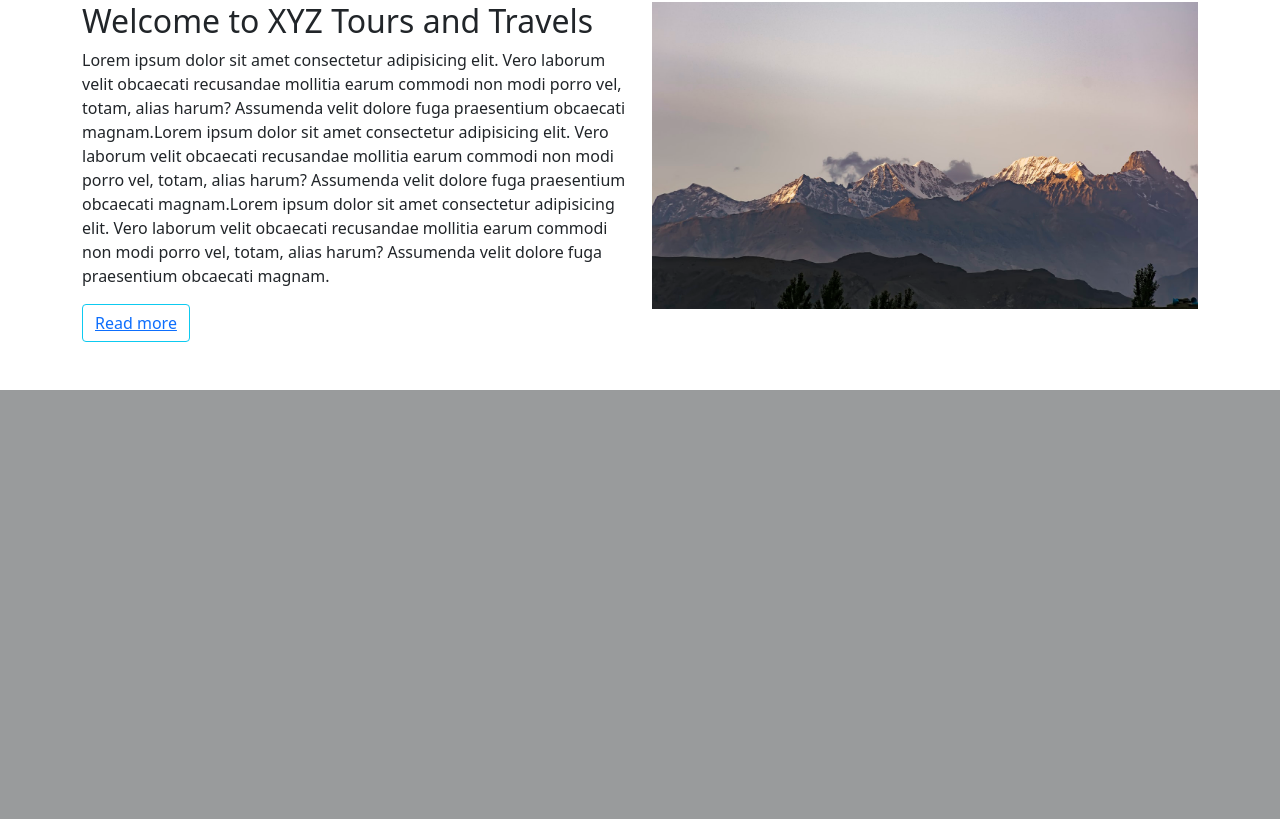
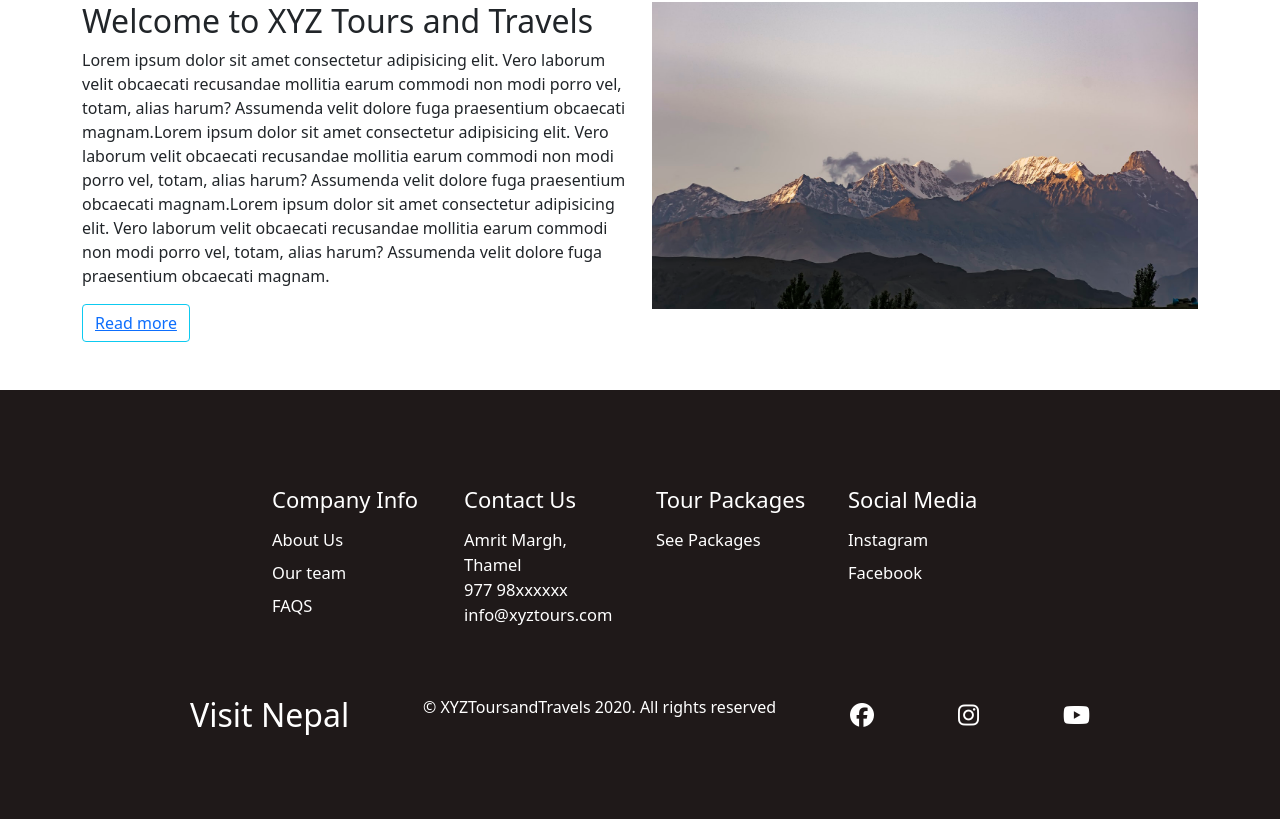
Before and after one commit to HomBahadurChhetri/TourAndTravelWebApp, a Django app: page / in a window 1280 px wide. Shown: the part 993-1812 px from the top of the page. Before the commit the page ends 1383 px from the top, so only its background shows below. Run offline with Django 3.2, Linux system fonts and the light colour scheme; some libraries are stand-ins or nearby versions.

Commit message:
created footer section, updated footer css and added link to social media icons

```diff
--- a/tourwebapp/main/static/home/css/style.css
+++ b/tourwebapp/main/static/home/css/style.css
@@ -29,3 +29,131 @@
     min-width:100%;
     max-height: 320px;
 }
+
+/* This is the footer css */
+
+ /* Footer CSS */
+ .footer__container {
+    background-color: rgb(31, 25, 25);
+    padding: 5rem 0;
+    display: flex;
+    flex-direction: column;
+    justify-content: center;
+    align-items: center;
+  }
+
+  #footer__logo {
+    color: #fff;
+    display: flex;
+    align-items: center;
+    cursor: pointer;
+    text-decoration: none;
+    font-size: 2rem;
+  }
+
+  .footer__links {
+    width: 100%;
+    max-width: 1000px;
+    display: flex;
+    justify-content: center;
+  }
+
+  .footer__link--wrapper {
+    display: flex;
+  }
+
+  .footer__link--items {
+    display: flex;
+    flex-direction: column;
+    align-items: flex-start;
+    margin: 16px;
+    text-align: left;
+    width: 160px;
+    box-sizing: border-box;
+  }
+
+  .footer__link--items h2 {
+    margin-bottom: 16px;
+    font-size: 22px;
+    color: #fff;
+  }
+
+  .footer__link--items a {
+    color: #fff;
+    text-decoration: none;
+    margin-bottom: 0.5rem;
+    font-size: 16.5px;
+    transition: 0.3 ease-out;
+  }
+  .footer__link--items span {
+    color: #fff;
+    text-decoration: none;
+    margin-bottom: 0.5rem;
+    font-size: 16.5px;
+    transition: 0.3 ease-out;
+  }
+
+  .footer__link--items a:hover {
+    color: #e9e9e9;
+    transition: 0.3 ease-out;
+  }
+
+  .social__icon--link {
+    color: #fff;
+    font-size: 24px;
+  }
+
+  .social__media {
+    max-width: 1000px;
+    width: 100%;
+  }
+
+  .social__media--wrap {
+    display: flex;
+    justify-content: space-between;
+    align-items: center;
+    width: 90%;
+    max-width: 1000px;
+    margin: 40px auto 0 auto;
+  }
+
+  .social__icons {
+    display: flex;
+    justify-content: space-between;
+    align-items: center;
+    width: 240px;
+  }
+
+  .website__rights {
+    color: #fff;
+  }
+
+  @media screen and (max-width: 820px) {
+    .footer__links {
+      padding-top: 2rem;
+    }
+
+    #footer__logo {
+      margin-bottom: 2rem;
+    }
+
+    .website__rights {
+      margin-bottom: 2rem;
+    }
+
+    .footer__link--wrapper {
+      flex-direction: column;
+    }
+
+    .social__media--wrap {
+      flex-direction: column;
+    }
+  }
+
+  @media screen and (max-width: 480px) {
+    .footer__link--items {
+      margin: 0;
+      padding: 10px;
+      width: 100%;
+    }
+  }
--- a/tourwebapp/main/templates/main/base.html
+++ b/tourwebapp/main/templates/main/base.html
@@ -56,6 +56,8 @@
 
 <script src="https://cdn.jsdelivr.net/npm/@popperjs/core@2.9.1/dist/umd/popper.min.js" integrity="sha384-SR1sx49pcuLnqZUnnPwx6FCym0wLsk5JZuNx2bPPENzswTNFaQU1RDvt3wT4gWFG" crossorigin="anonymous"></script>
 <script src="https://cdn.jsdelivr.net/npm/bootstrap@5.0.0-beta3/dist/js/bootstrap.min.js" integrity="sha384-j0CNLUeiqtyaRmlzUHCPZ+Gy5fQu0dQ6eZ/xAww941Ai1SxSY+0EQqNXNE6DZiVc" crossorigin="anonymous"></script>
+<!-- This is the icon link for footer's icon -->
+<script src="https://kit.fontawesome.com/a514b55336.js" crossorigin="anonymous"></script>
 
 {% block content %}
 
@@ -63,4 +65,51 @@
 
 <!-- footer -->
 
+<div class="footer__container">
+  <div class="footer__links">
+    <div class="footer__link--wrapper">
+      <div class="footer__link--items">
+        <h2>Company Info</h2>
+        <a href="#">About Us</a>
+        <a href="#">Our team</a>
+        <a href="#">FAQS</a>
+      </div>
+      <div class="footer__link--items">
+        <h2>Contact Us</h2>
+        <span> Amrit Margh, Thamel<br> 977 98xxxxxx <br>info@xyztours.com</span>
+      </div>
+      <div class="footer__link--items">
+        <h2>Tour Packages</h2>
+        <a href="#"> See Packages</a>
+      </div>
+    </div>
+    <div class="footer__link--wrapper">
+      <div class="footer__link--items">
+        <h2>Social Media</h2>
+        <a href="/">Instagram</a> <a href="/">Facebook</a>
+      </div>
+    </div>
+  </div>
+  <section class="social__media">
+    <div class="social__media--wrap">
+      <div class="footer__logo">
+        <a href="/" id="footer__logo">Visit Nepal</a>
+      </div>
+      <p class="website__rights">© XYZToursandTravels 2020. All rights reserved</p>
+      <div class="social__icons">
+        <a href="/" class="social__icon--link" target="_blank"
+          ><i class="fab fa-facebook"></i
+        ></a>
+        <a href="/" class="social__icon--link"
+          ><i class="fab fa-instagram"></i
+        ></a>
+        <a href="/" class="social__icon--link"
+          ><i class="fab fa-youtube"></i
+        ></a>
+      </div>
+    </div>
+  </section>
+</div>
+
+
 </html>
```
